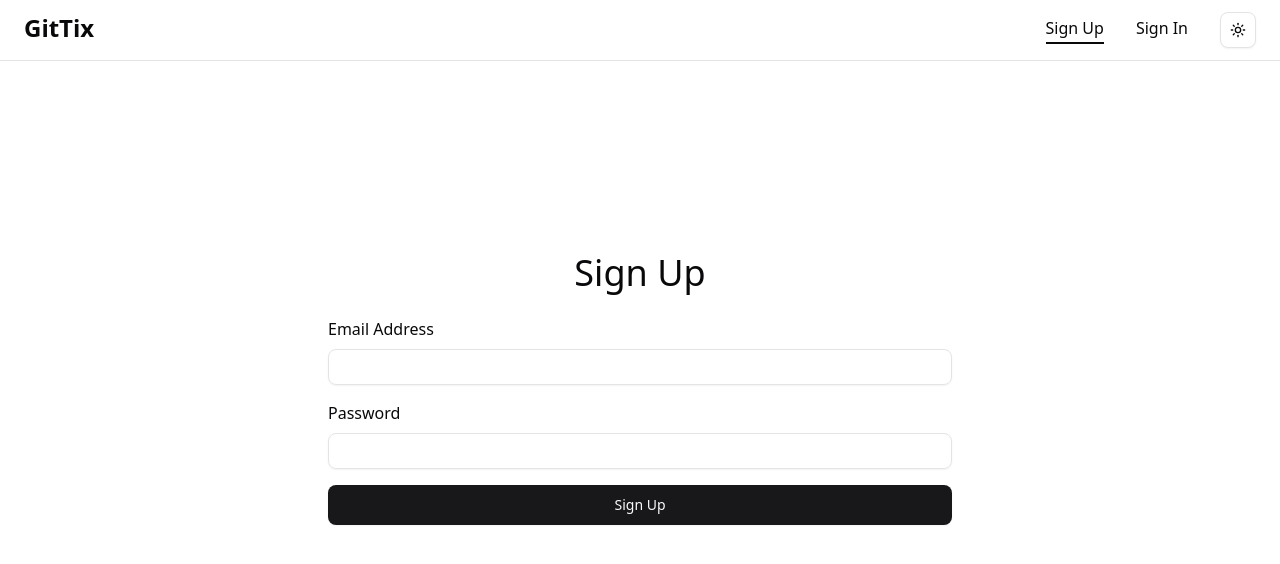
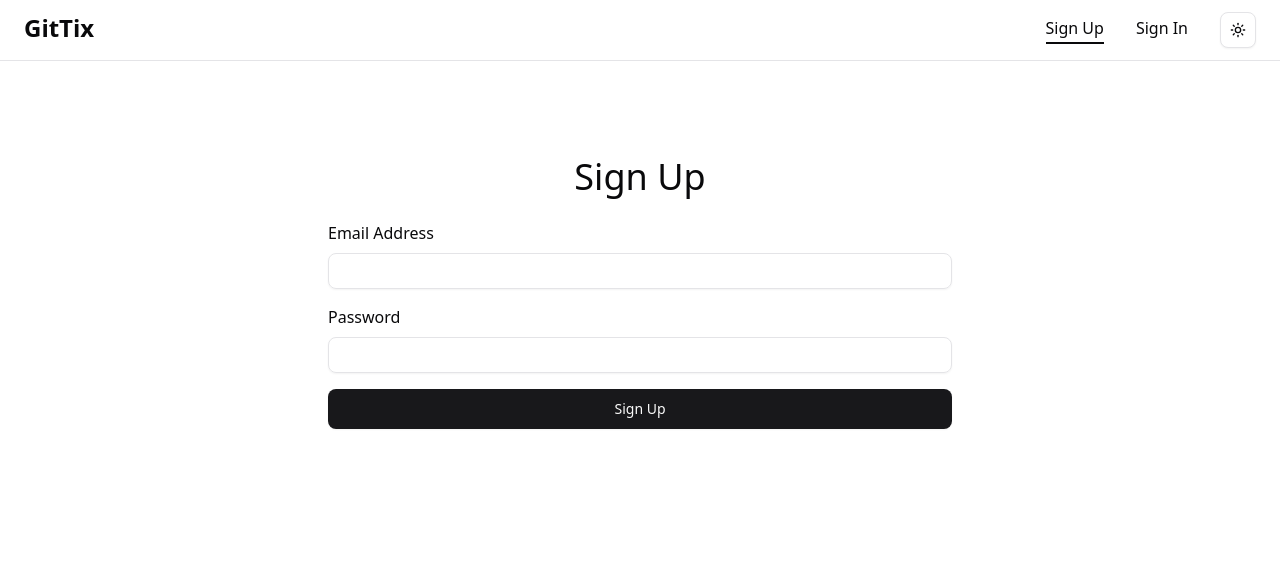
Before and after one commit to rohxn-rai/ticketing, a Next.js app in the folder client/: page /signup in a window 1280 px wide. Shown: the top 564 px of the page. Built offline with nearby package versions, Linux system fonts and the light colour scheme; no server answers.

Commit message:
updated signin and signup routes with new layout

```diff
--- a/client/app/(auth)/signin/page.jsx
+++ b/client/app/(auth)/signin/page.jsx
@@ -1,7 +1,7 @@
 "use client";
 
 import { useState } from "react";
-import { replacePath } from "@/actions/redirect";
+import { replacePath } from "@/actions/replacePath";
 
 import { Button } from "@/components/ui/button";
 import { Input } from "@/components/ui/input";
@@ -34,7 +34,6 @@ const SigninPage = () => {
   };
 
   return (
-    <div className="container flex mx-auto pt-24 pb-12">
     <div className="max-w-2xl w-full mx-auto">
       <form className="mx-6" onSubmit={onSubmit}>
         <h1 className="text-center text-4xl">Sign In</h1>
@@ -72,7 +71,6 @@ const SigninPage = () => {
         </div>
       </form>
     </div>
-    </div>
   );
 };
 
--- a/client/app/(auth)/signup/page.jsx
+++ b/client/app/(auth)/signup/page.jsx
@@ -1,7 +1,7 @@
 "use client";
 
 import { useState } from "react";
-import { replacePath } from "@/actions/redirect";
+import { replacePath } from "@/actions/replacePath";
 
 import { Button } from "@/components/ui/button";
 import { Input } from "@/components/ui/input";
@@ -34,7 +34,6 @@ const SignupPage = () => {
   };
 
   return (
-    <div className="container flex mx-auto pt-24 pb-12">
     <div className="max-w-2xl w-full mx-auto">
       <form className="mx-6" onSubmit={onSubmit}>
         <h1 className="text-center text-4xl">Sign Up</h1>
@@ -72,7 +71,6 @@ const SignupPage = () => {
         </div>
       </form>
     </div>
-    </div>
   );
 };
 
```
Lines whose indentation alone changed are shown as unchanged.
